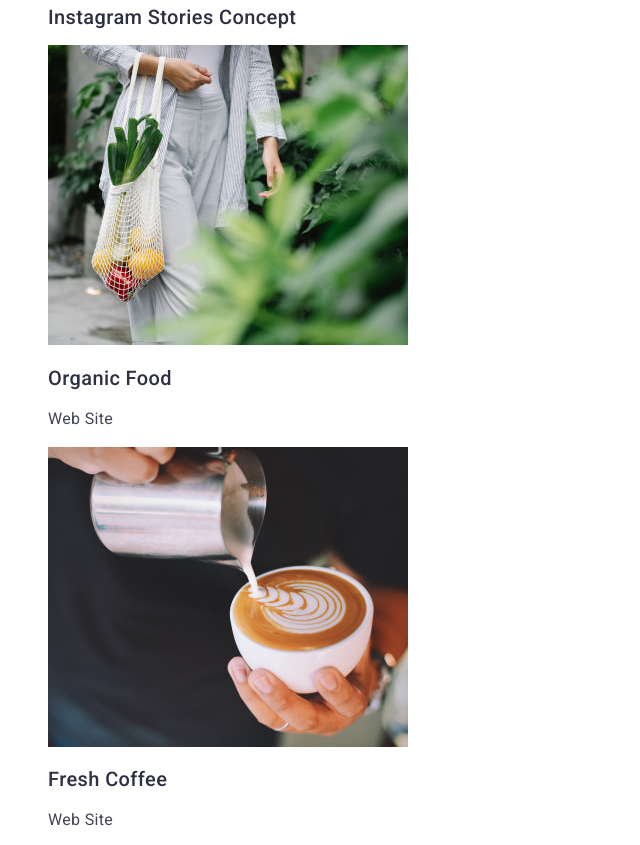
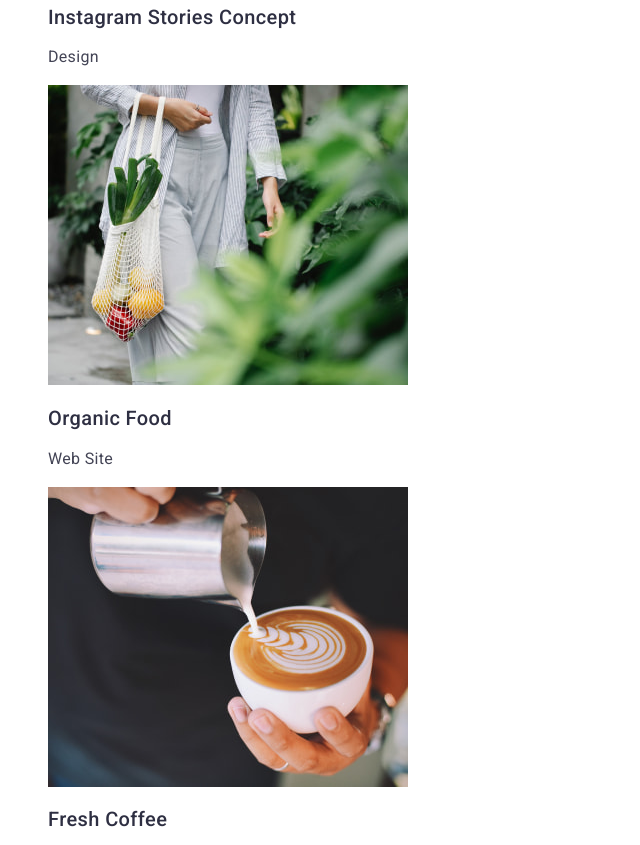
Before and after one commit to Soroka0105/goit-markup-hw-02, a plain HTML site: page portfolio.html in a window 1280 px wide. Shown: the part 1946-2791 px from the top of the page, without its empty margins (0-640 px from the left). Drawn offline with Linux system fonts and the light colour scheme; files that its build step writes are made by us from their sources.

Commit message:
123213123

```diff
--- a/portfolio.html
+++ b/portfolio.html
@@ -124,7 +124,7 @@
                 alt="instagram-storles"
               />
               <h2 class="main-text">Instagram Stories Concept</h2>
-              <p class="type"></p>
+              <p class="type">Design</p>
             </a>
           </li>
           <li>
```
